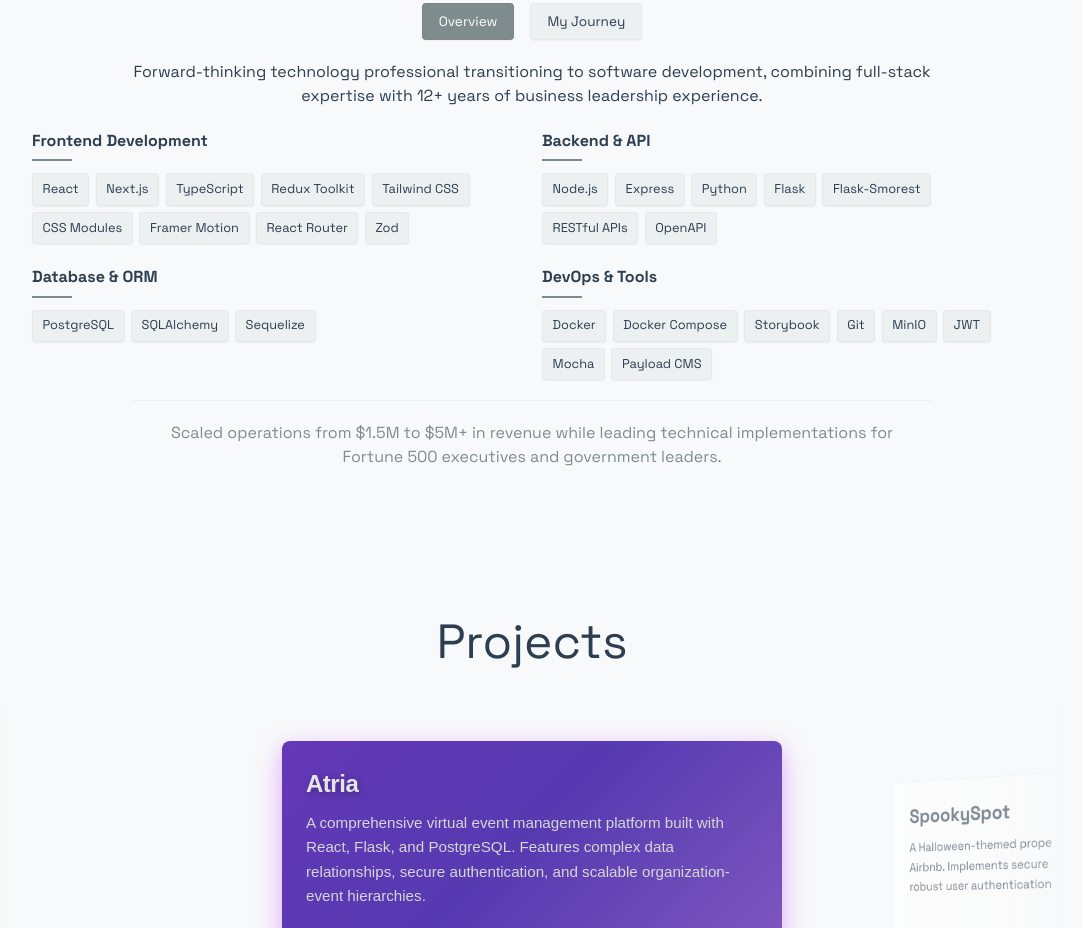
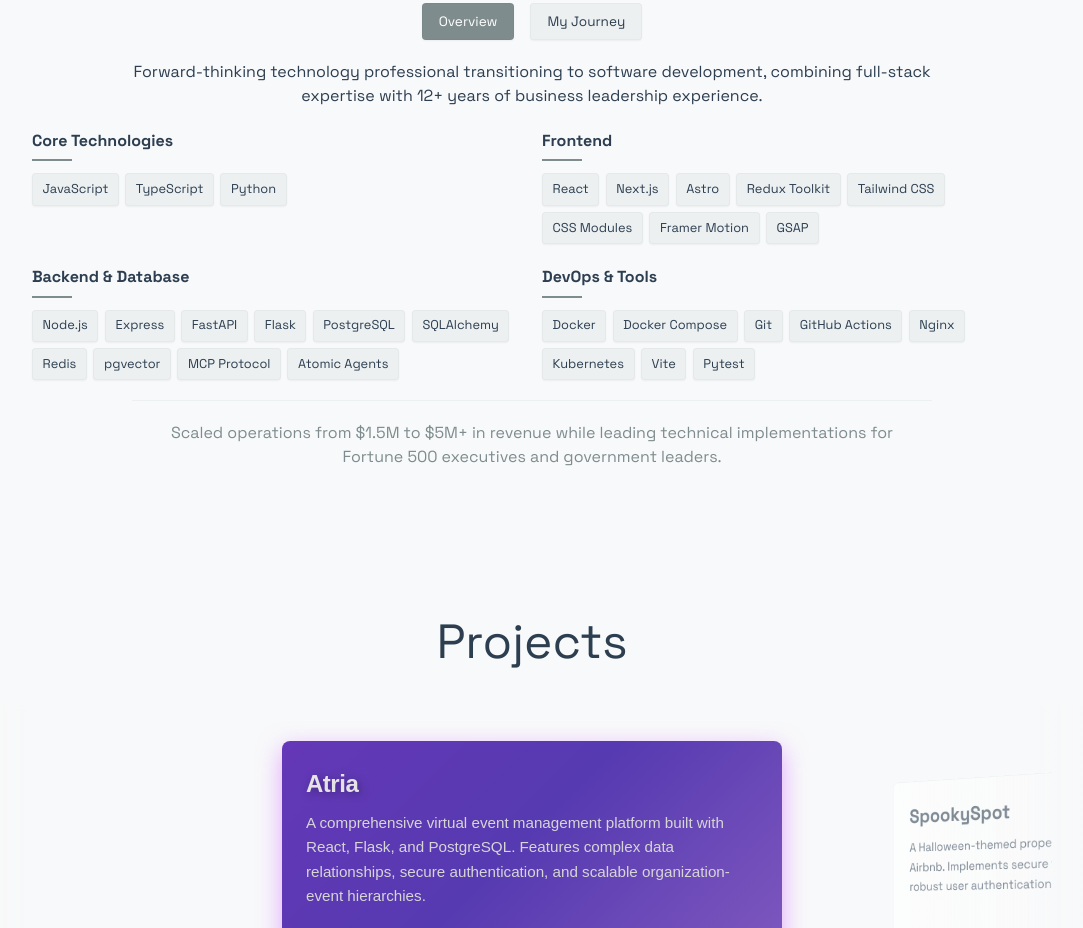
Before and after one commit to thesubtleties/portfolio-ai-assistant, an Astro site in the folder frontend/: page / in a window 1280 px wide. Shown: the part 918-1846 px from the top of the page, without its empty margins (108-1191 px from the left). Built offline with nearby package versions, Linux system fonts and the light colour scheme; Astro itself is replaced by a stand-in of ours; no server answers; a web font is replaced by a local one.

Commit message:
Update About section technology skills organization

```diff
--- a/frontend/src/components/About.astro
+++ b/frontend/src/components/About.astro
@@ -54,39 +54,41 @@ import FadeIn from './react/FadeIn';
 
             <div class="skills-container">
               <div class="skills-group">
-                <h3>Frontend Development</h3>
+                <h3>Core Technologies</h3>
+                <div class="skills-list">
+                  <span class="skill-tag">JavaScript</span>
+                  <span class="skill-tag">TypeScript</span>
+                  <span class="skill-tag">Python</span>
+                </div>
+              </div>
+
+              <div class="skills-group">
+                <h3>Frontend</h3>
                 <div class="skills-list">
                   <span class="skill-tag">React</span>
                   <span class="skill-tag">Next.js</span>
-                  <span class="skill-tag">TypeScript</span>
+                  <span class="skill-tag">Astro</span>
                   <span class="skill-tag">Redux Toolkit</span>
                   <span class="skill-tag">Tailwind CSS</span>
                   <span class="skill-tag">CSS Modules</span>
                   <span class="skill-tag">Framer Motion</span>
-                  <span class="skill-tag">React Router</span>
-                  <span class="skill-tag">Zod</span>
+                  <span class="skill-tag">GSAP</span>
                 </div>
               </div>
 
               <div class="skills-group">
-                <h3>Backend & API</h3>
+                <h3>Backend & Database</h3>
                 <div class="skills-list">
                   <span class="skill-tag">Node.js</span>
                   <span class="skill-tag">Express</span>
-                  <span class="skill-tag">Python</span>
+                  <span class="skill-tag">FastAPI</span>
                   <span class="skill-tag">Flask</span>
-                  <span class="skill-tag">Flask-Smorest</span>
-                  <span class="skill-tag">RESTful APIs</span>
-                  <span class="skill-tag">OpenAPI</span>
-                </div>
-              </div>
-
-              <div class="skills-group">
-                <h3>Database & ORM</h3>
-                <div class="skills-list">
                   <span class="skill-tag">PostgreSQL</span>
                   <span class="skill-tag">SQLAlchemy</span>
-                  <span class="skill-tag">Sequelize</span>
+                  <span class="skill-tag">Redis</span>
+                  <span class="skill-tag">pgvector</span>
+                  <span class="skill-tag">MCP Protocol</span>
+                  <span class="skill-tag">Atomic Agents</span>
                 </div>
               </div>
 
@@ -95,12 +97,12 @@ import FadeIn from './react/FadeIn';
                 <div class="skills-list">
                   <span class="skill-tag">Docker</span>
                   <span class="skill-tag">Docker Compose</span>
-                  <span class="skill-tag">Storybook</span>
                   <span class="skill-tag">Git</span>
-                  <span class="skill-tag">MinIO</span>
-                  <span class="skill-tag">JWT</span>
-                  <span class="skill-tag">Mocha</span>
-                  <span class="skill-tag">Payload CMS</span>
+                  <span class="skill-tag">GitHub Actions</span>
+                  <span class="skill-tag">Nginx</span>
+                  <span class="skill-tag">Kubernetes</span>
+                  <span class="skill-tag">Vite</span>
+                  <span class="skill-tag">Pytest</span>
                 </div>
               </div>
             </div>
```
